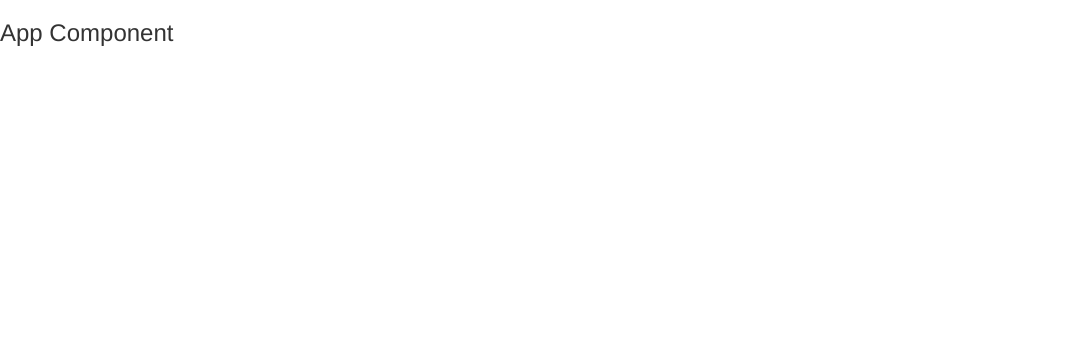
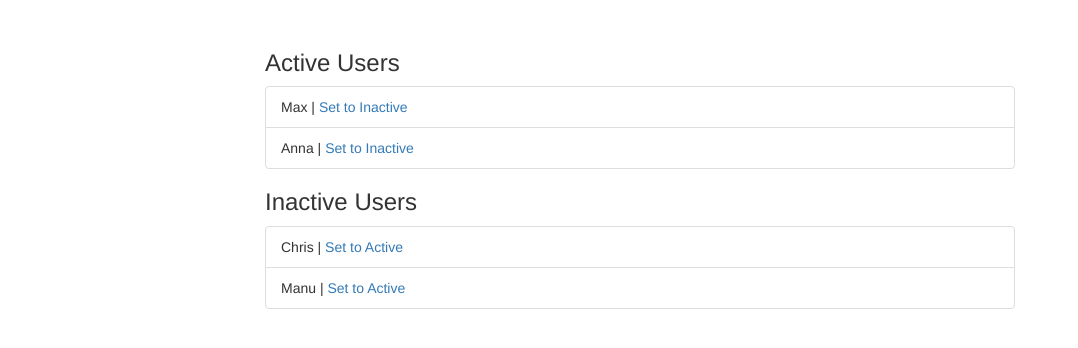
Before and after one commit to bartoszgajda55/AngularTCG, an Angular app: page / in a window 1280 px wide. Shown: the top 348 px of the page, without its empty margins (0-1078 px from the left). Built offline with nearby package versions, Linux system fonts and the light colour scheme.

Commit message:
Updated with files from Udemy.

```diff
--- /dev/null
+++ b/src/app/active-users/active-users.component.html
@@ -0,0 +1,8 @@
+<h3>Active Users</h3>
+<ul class="list-group">
+  <li
+    class="list-group-item"
+    *ngFor="let user of users; let i = index">
+    {{ user }} | <a href="#" (click)="onSetToInactive(i)">Set to Inactive</a>
+  </li>
+</ul>
--- /dev/null
+++ b/src/app/active-users/active-users.component.ts
@@ -0,0 +1,15 @@
+import { Component, EventEmitter, Input, Output } from '@angular/core';
+
+@Component({
+  selector: 'app-active-users',
+  templateUrl: './active-users.component.html',
+  styleUrls: ['./active-users.component.css']
+})
+export class ActiveUsersComponent {
+  @Input() users: string[];
+  @Output() userSetToInactive = new EventEmitter<number>();
+
+  onSetToInactive(id: number) {
+    this.userSetToInactive.emit(id);
+  }
+}
--- a/src/app/app.component.css
+++ b/src/app/app.component.css
@@ -0,0 +1,3 @@
+.container {
+  margin-top: 30px;
+}
--- a/src/app/app.component.html
+++ b/src/app/app.component.html
@@ -1 +1,17 @@
-<h3>App Component</h3>
+<div class="container">
+  <div class="row">
+    <div class="col-xs-12 col-md-8 col-md-offset-2">
+      <app-active-users
+        [users]="activeUsers"
+        (userSetToInactive)="onSetToInactive($event)"></app-active-users>
+      <app-inactive-users
+        [users]="inactiveUsers"
+        (userSetToActive)="onSetToActive($event)"></app-inactive-users>
+    </div>
+    <!--
+      Optimize this app by adding a UsersService which manages the active and inactive users.
+
+      Also add a CounterService which counts the number of active->inactive and inactive->active actions.
+    -->
+  </div>
+</div>
--- a/src/app/app.component.ts
+++ b/src/app/app.component.ts
@@ -6,5 +6,16 @@
   styleUrls: ['./app.component.css']
 })
 export class AppComponent {
+  activeUsers = ['Max', 'Anna'];
+  inactiveUsers = ['Chris', 'Manu'];
 
+  onSetToInactive(id: number) {
+    this.inactiveUsers.push(this.activeUsers[id]);
+    this.activeUsers.splice(id, 1);
+  }
+
+  onSetToActive(id: number) {
+    this.activeUsers.push(this.inactiveUsers[id]);
+    this.inactiveUsers.splice(id, 1);
+  }
 }
--- a/src/app/app.module.ts
+++ b/src/app/app.module.ts
@@ -4,10 +4,14 @@
 import { HttpModule } from '@angular/http';
 
 import { AppComponent } from './app.component';
+import { ActiveUsersComponent } from './active-users/active-users.component';
+import { InactiveUsersComponent } from './inactive-users/inactive-users.component';
 
 @NgModule({
   declarations: [
-    AppComponent
+    AppComponent,
+    ActiveUsersComponent,
+    InactiveUsersComponent
   ],
   imports: [
     BrowserModule,
--- /dev/null
+++ b/src/app/inactive-users/inactive-users.component.html
@@ -0,0 +1,8 @@
+<h3>Inactive Users</h3>
+<ul class="list-group">
+  <li
+    class="list-group-item"
+    *ngFor="let user of users; let i = index">
+    {{ user }} | <a href="#" (click)="onSetToActive(i)">Set to Active</a>
+  </li>
+</ul>
--- /dev/null
+++ b/src/app/inactive-users/inactive-users.component.ts
@@ -0,0 +1,15 @@
+import { Component, EventEmitter, Input, Output } from '@angular/core';
+
+@Component({
+  selector: 'app-inactive-users',
+  templateUrl: './inactive-users.component.html',
+  styleUrls: ['./inactive-users.component.css']
+})
+export class InactiveUsersComponent {
+  @Input() users: string[];
+  @Output() userSetToActive = new EventEmitter<number>();
+
+  onSetToActive(id: number) {
+    this.userSetToActive.emit(id);
+  }
+}
```
Also changed, not shown: src/app/active-users/active-users.component.css (added), src/app/inactive-users/inactive-users.component.css (added), 1 other file (tests, documents, lock files or other folders).
